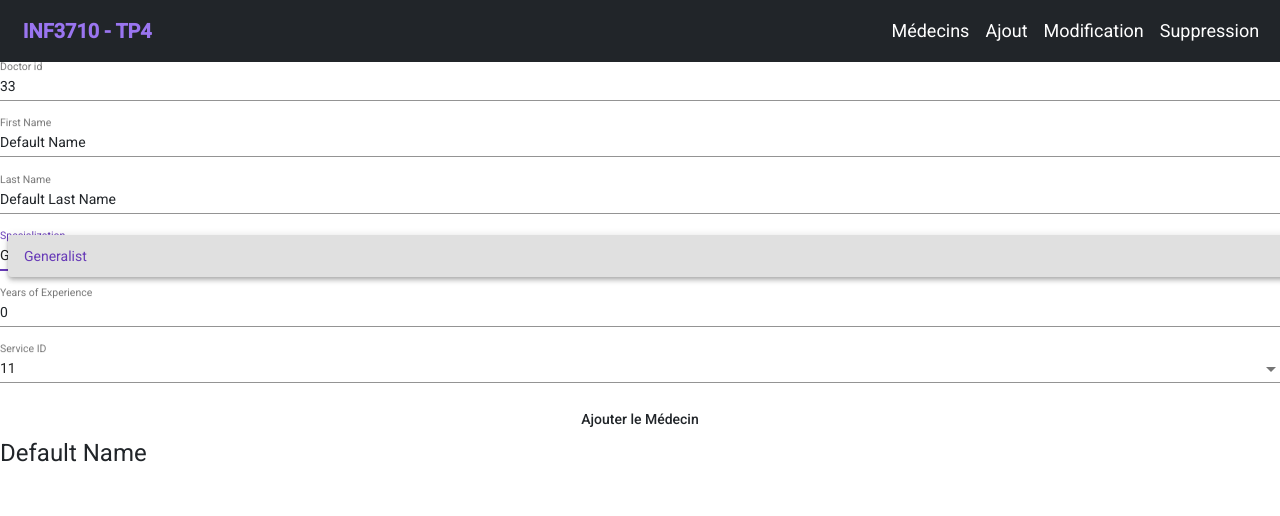
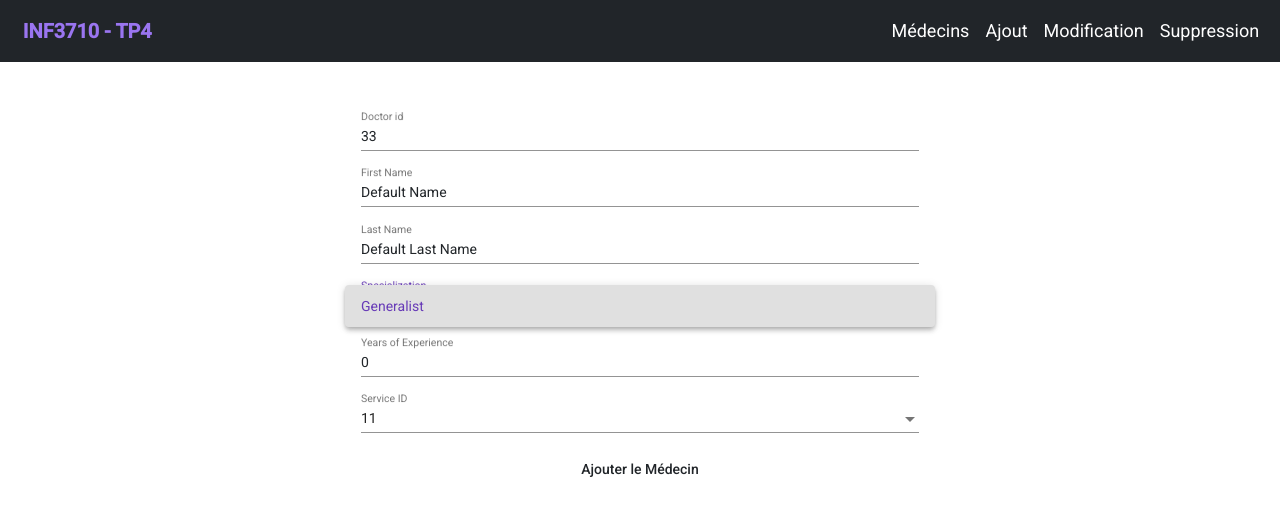
Before and after one commit to El0ne/TP5-INF3710, an Angular app in the folder client/: page /insert in a window 1280 px wide. Both pictures are taken after a click on the element "Generalist". Shown: the top 516 px of the page. Built offline with nearby package versions, Linux system fonts and the light colour scheme.

Commit message:
renamed field => specialization. Cleaned css a bit

```diff
--- a/client/src/app/insert/insert.component.css
+++ b/client/src/app/insert/insert.component.css
@@ -1,17 +1,16 @@
-/* .container {
+.container {
+  display: flex;
+  justify-content: center;
+  margin-top: 50px;
+}
+
+.form {
   display: flex;
   flex-direction: column;
+  width: 50%;
 }
 
-.container > * {
-  width: 100%;
-} */
-
-.example-container {
-  display: flex;
-  flex-direction: column;
+button:hover {
+  color: white;
+  background-color: black;
 }
-
-.example-container > * {
-  width: 100%;
-}
--- a/client/src/app/insert/insert.component.html
+++ b/client/src/app/insert/insert.component.html
@@ -1,32 +1,5 @@
-<!-- <div class="container" #doctorForm>
-  <mat-form-field>
-    <input matInput type="text" name="id" [(ngModel)]="doctor.id" />
-  </mat-form-field>
-
-  <mat-form-field>
-    <input matInput name="firstName" [(ngModel)]="doctor.firstName" />
-  </mat-form-field>
-
-  <mat-form-field>
-    <input matInput type="text" name="lastName" [(ngModel)]="doctor.lastName" />
-  </mat-form-field>
-
-  <mat-form-field>
-    <input matInput type="text" name="field" [(ngModel)]="doctor.field" />
-  </mat-form-field>
-
-  <mat-form-field>
-    <input matInput type="number" name="yoe" [(ngModel)]="doctor.yoe" />
-  </mat-form-field>
-
-  <mat-form-field>
-    <mat-option value="option"> List</mat-option>
-  </mat-form-field>
-
-  <button matInput type="submit">Login</button>
-</div> -->
-
-<div class="example-container">
+<div class="container">
+  <div class="form">
     <mat-form-field>
       <input matInput placeholder="Doctor id" [(ngModel)]="doctor.id" />
     </mat-form-field>
@@ -40,9 +13,12 @@
     </mat-form-field>
 
     <mat-form-field>
-    <mat-select placeholder="Specialization" [(value)]="this.defaultField">
-      <mat-option [(value)]="this.defaultField">{{
-        this.defaultField
+      <mat-select
+        placeholder="Specialization"
+        [(value)]="doctor.specialization"
+      >
+        <mat-option [(value)]="doctor.specialization">{{
+          doctor.specialization
         }}</mat-option>
       </mat-select>
     </mat-form-field>
@@ -65,5 +41,4 @@
 
     <button mat-button (click)="onSubmit()">Ajouter le Médecin</button>
   </div>
-
-<h1>{{ this.doctor.firstName }}</h1>
+</div>
--- a/client/src/app/insert/insert.component.ts
+++ b/client/src/app/insert/insert.component.ts
@@ -17,7 +17,7 @@ export class InsertComponent implements OnInit {
     id: 33, // need a function to get next available id
     firstName: "Default Name",
     lastName: "Default Last Name",
-    field: "list",
+    specialization: "Generalist",
     yoe: 0,
     serviceId: 1, // need a function to get all the available service id
   };
@@ -25,7 +25,6 @@ export class InsertComponent implements OnInit {
   constructor() {}
 
   ngOnInit(): void {
-    this.defaultField = "Generalist";
     this.defaultServiceId = 11;
   }
 
--- a/client/src/app/services/doctor.service.ts
+++ b/client/src/app/services/doctor.service.ts
@@ -14,7 +14,7 @@ export class DoctorService {
       id: 999,
       firstName: "Joe",
       lastName: "Trout",
-      field: "Neuro",
+      specialization: "Neuro",
       yoe: 11,
       serviceId: 1,
     },
@@ -22,7 +22,7 @@ export class DoctorService {
       id: 1,
       firstName: "Joe",
       lastName: "Trout",
-      field: "Neuro",
+      specialization: "Neuro",
       yoe: 11,
       serviceId: 1,
     },
@@ -30,7 +30,7 @@ export class DoctorService {
       id: 4,
       firstName: "Joe",
       lastName: "Trout",
-      field: "Neuro",
+      specialization: "Neuro",
       yoe: 11,
       serviceId: 1,
     },
@@ -38,7 +38,7 @@ export class DoctorService {
       id: 2,
       firstName: "Joe",
       lastName: "Trout",
-      field: "Neuro",
+      specialization: "Neuro",
       yoe: 11,
       serviceId: 1,
     },
```
Also changed, not shown: client/src/app/doctor/doctor.component.ts (+1 -8 lines). Lines whose indentation alone changed are shown as unchanged.
